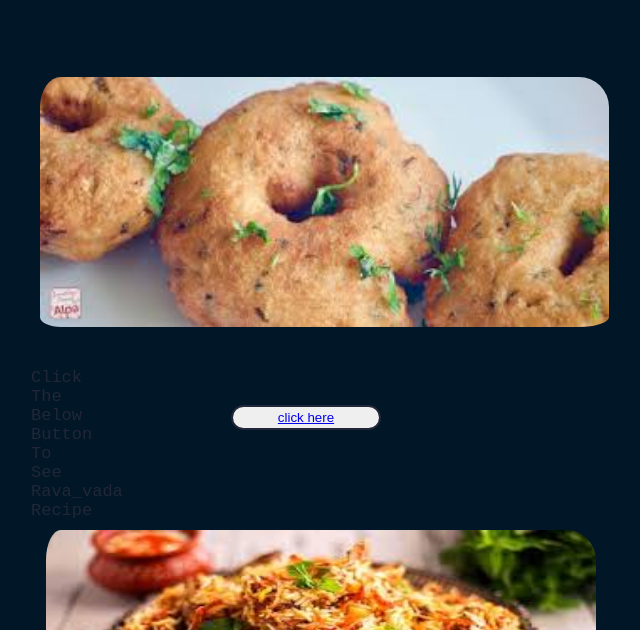
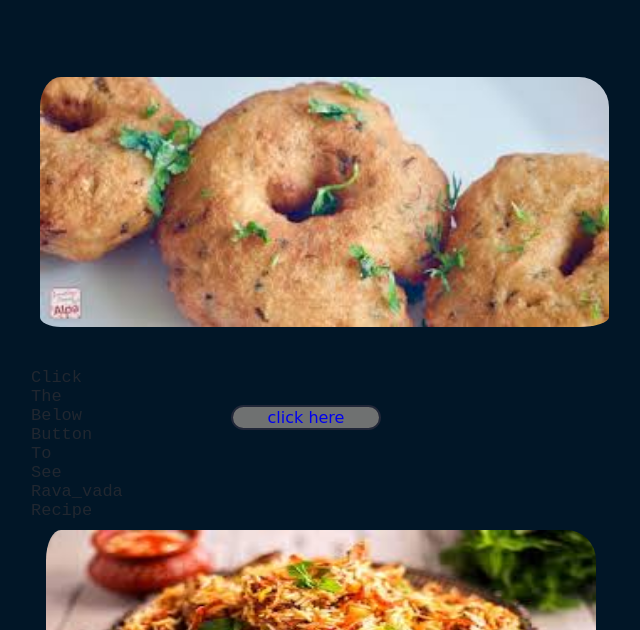
Before and after one commit to Dhanasaitholeti/odin-recipes, a plain HTML site: page index.html in a window 1280 px wide. Shown: the part 170-800 px from the top of the page, without its empty margins (627-1267 px from the left). Drawn offline with Linux system fonts and the light colour scheme.

Commit message:
added some changes to the buttons

```diff
--- a/css/index.css
+++ b/css/index.css
@@ -101,5 +101,16 @@ body{
     color: #212730;
     font-size: 17px;
     font-family: monospace;
-    color: #212738;
+
 }
+button{
+    background-color: #6F7171;
+}
+button:hover{
+    background-color: aqua;
+}
+a{
+    text-decoration: none;
+    font-family: cursive;
+    font-size: medium;
+}
```
